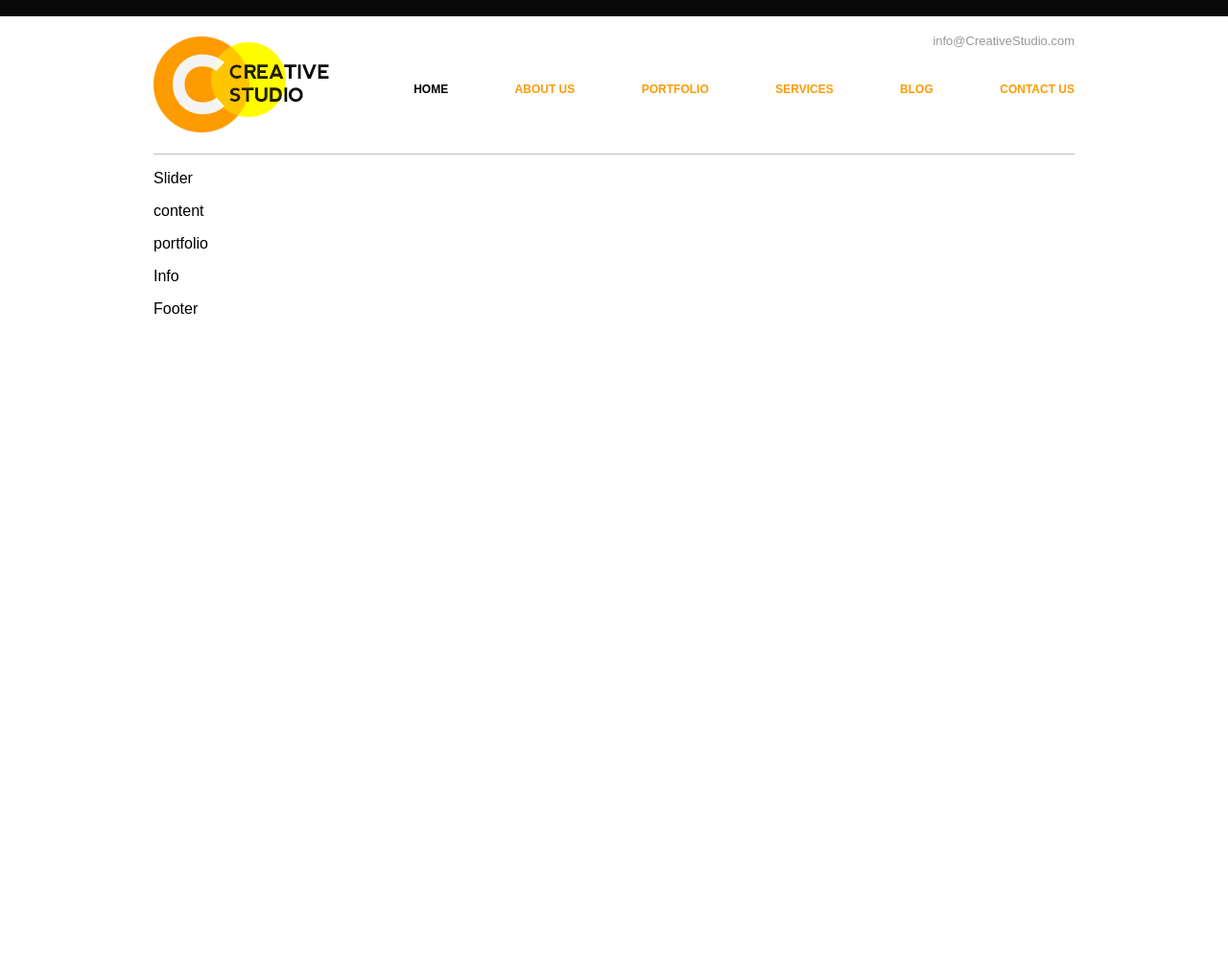
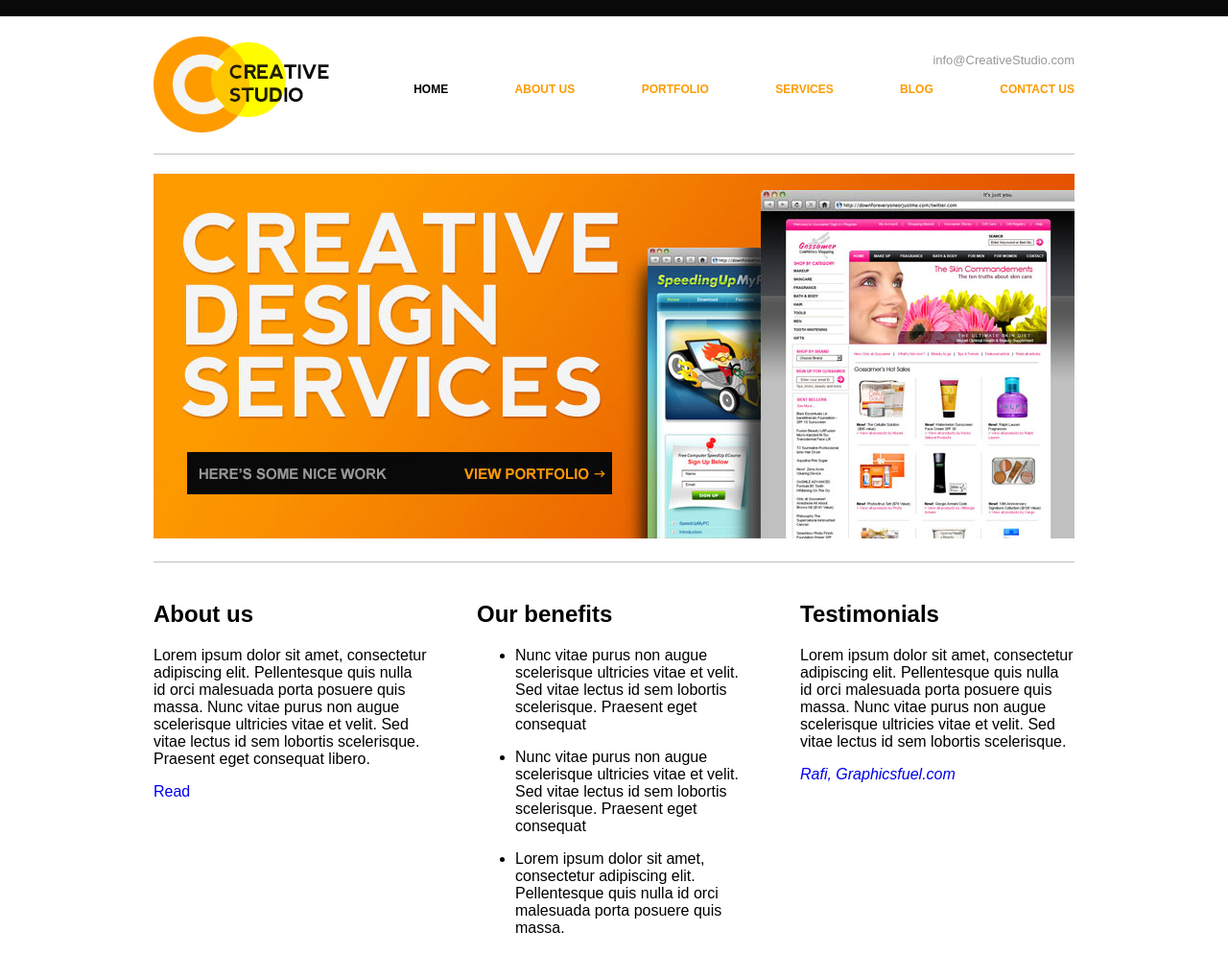
Before and after one commit to jimmygg/creative-studio, a plain HTML site: page index.html in a window 1280 px wide. Shown: the top 995 px of the page at 96% size. Before the commit the page ends 800 px from the top, so only its background shows below. Drawn offline with Linux system fonts and the light colour scheme.

Commit message:
content struct

```diff
--- a/css/main.css
+++ b/css/main.css
@@ -29,13 +29,18 @@ a{
   clear: both;
 }
 
+.bb-line{
+  border-bottom: 1px solid #c0c0c0;
+  margin-bottom: 20px;
+  padding-bottom: 20px;
+}
+
 /****************
       Header
 *****************/
 #header{
   position: relative;
-  padding: 20px 0;
-  border-bottom: 1px solid #c0c0c0;
+  margin-top: 20px;
 }
 
 .logo{
@@ -88,6 +93,15 @@ a{
 /****************
       Content
 *****************/
+.box{
+  width: 285px;
+  float: left;
+  margin-left: 52px;
+}
+
+.box:first-child{
+  margin-left: 0;
+}
 
 /****************
       Portfolio
--- a/index.html
+++ b/index.html
@@ -10,7 +10,7 @@
   <body>
     <div id="container">
       <!-- Header -->
-      <div id="header" class="clearfix">
+      <div id="header" class="clearfix bb-line">
         <a href="#" class="correo">info@CreativeStudio.com</a>
         <img src="img/content/logo.png" alt="Logo de Creative Studio" class="logo">
         <ul class="menu">
@@ -25,14 +25,37 @@
       <!-- End Header -->
 
       <!-- Slider -->
-      <div id="slider">
-        <p>Slider</p>
+      <div id="slider" class="bb-line">
+        <img src="img/content/slider.jpg" alt="Imagen slider">
       </div>
       <!-- End Slider -->
 
       <!-- Content -->
-      <div id="content">
-        <p>content</p>
+      <div id="content" class="clearfix">
+        <div class="box">
+          <h2>About us</h2>
+          <p>Lorem ipsum dolor sit amet, consectetur adipiscing elit. Pellentesque quis nulla id orci malesuada porta posuere quis massa. Nunc vitae purus non augue scelerisque ultricies vitae et velit. Sed vitae lectus id sem lobortis scelerisque. Praesent eget consequat libero.</p>
+          <a href="#">Read</a>
+        </div>
+        <div class="box">
+          <h2>Our benefits</h2>
+          <ul>
+            <li>
+              <p>Nunc vitae purus non augue scelerisque ultricies vitae et velit. Sed vitae lectus id sem lobortis scelerisque. Praesent eget consequat</p>
+            </li>
+            <li>
+              <p>Nunc vitae purus non augue scelerisque ultricies vitae et velit. Sed vitae lectus id sem lobortis scelerisque. Praesent eget consequat</p>
+            </li>
+            <li>
+              <p>Lorem ipsum dolor sit amet, consectetur adipiscing elit. Pellentesque quis nulla id orci malesuada porta posuere quis massa.</p>
+            </li>
+          </ul>
+        </div>
+        <div class="box">
+          <h2>Testimonials</h2>
+          <p>Lorem ipsum dolor sit amet, consectetur adipiscing elit. Pellentesque quis nulla id orci malesuada porta posuere quis massa. Nunc vitae purus non augue scelerisque ultricies vitae et velit. Sed vitae lectus id sem lobortis scelerisque.</p>
+          <a href="#"><em>Rafi, Graphicsfuel.com</em></a>
+        </div>
       </div>
       <!-- End Content -->
 
```
Also changed, not shown: img/content/slider.jpg (added).
